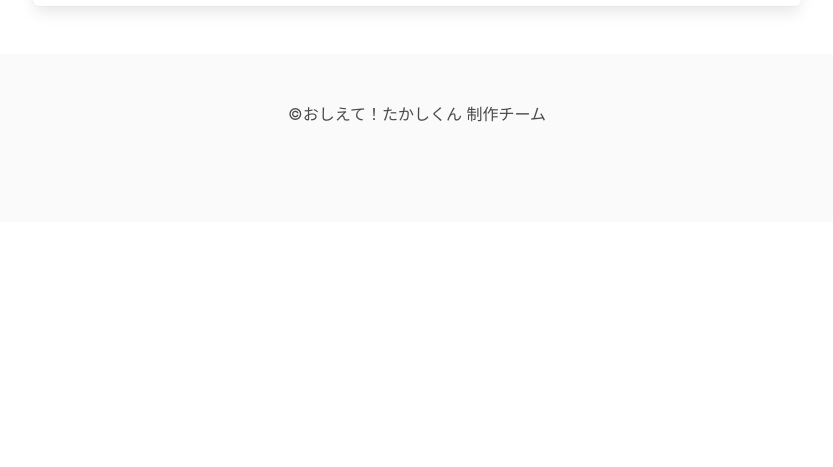
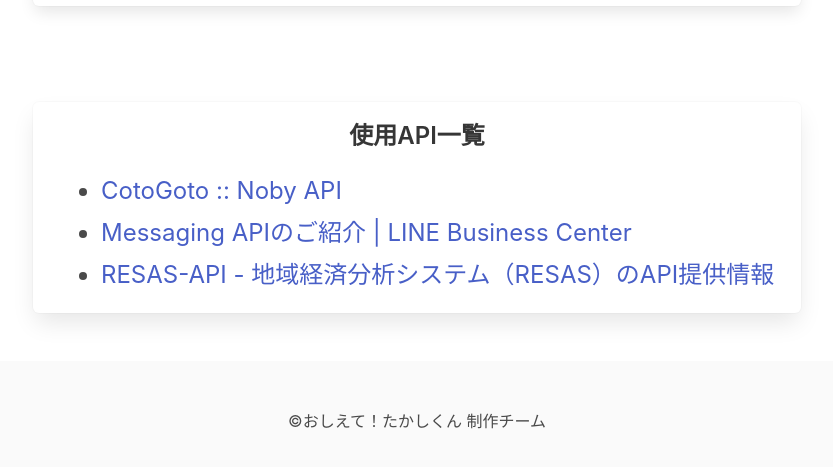
Before and after one commit to takashikun-linebot/takashikun-linebot.github.io, a plain HTML site: page index.html in a window 1280 px wide. Shown: the part 1861-2328 px from the top of the page, without its empty margins (223-1056 px from the left). Before the commit the page ends 2083 px from the top, so only its background shows below. Drawn offline with nearby package versions, Linux system fonts and the light colour scheme.

Commit message:
ページに使用API一覧を追加

```diff
--- a/index.html
+++ b/index.html
@@ -86,6 +86,19 @@
   </div>
   </section>
 
+  <section class="section">
+  <div class="container">
+    <div class="box content is-large">
+      <h1 class="has-text-centered title is-4">使用API一覧</h1>
+      <ul>
+        <li><a href="https://www.cotogoto.ai/webapi.do" target="_blank">CotoGoto :: Noby API</a></li>
+        <li><a href="https://business.line.me/ja/services/bot" target="_blank">Messaging APIのご紹介 | LINE Business Center</a></li>
+        <li><a href="https://opendata.resas-portal.go.jp/" target="_blank">RESAS-API - 地域経済分析システム（RESAS）のAPI提供情報</a></li>
+      </ul>
+    </div>
+  </div>
+  </section>
+
   <div class="footer">
    <div class="container">
       <div class="content has-text-centered">
```
